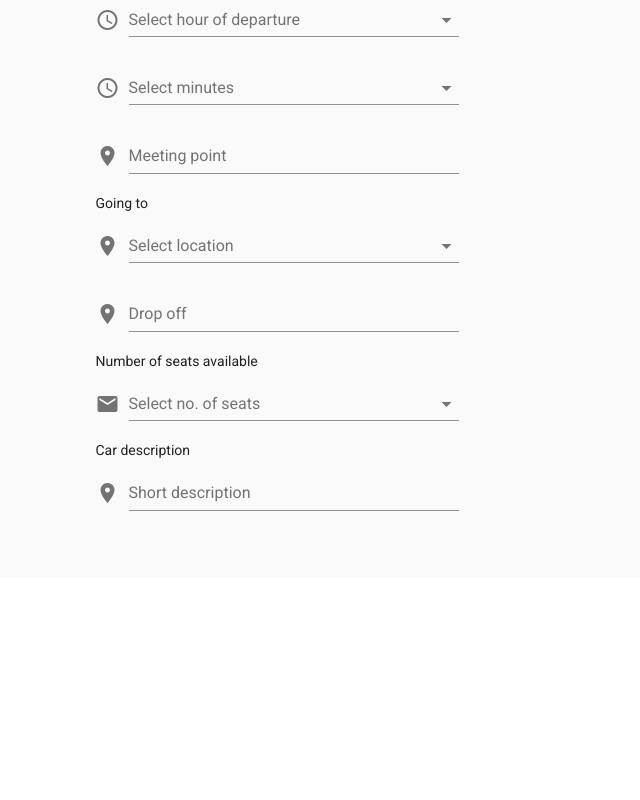
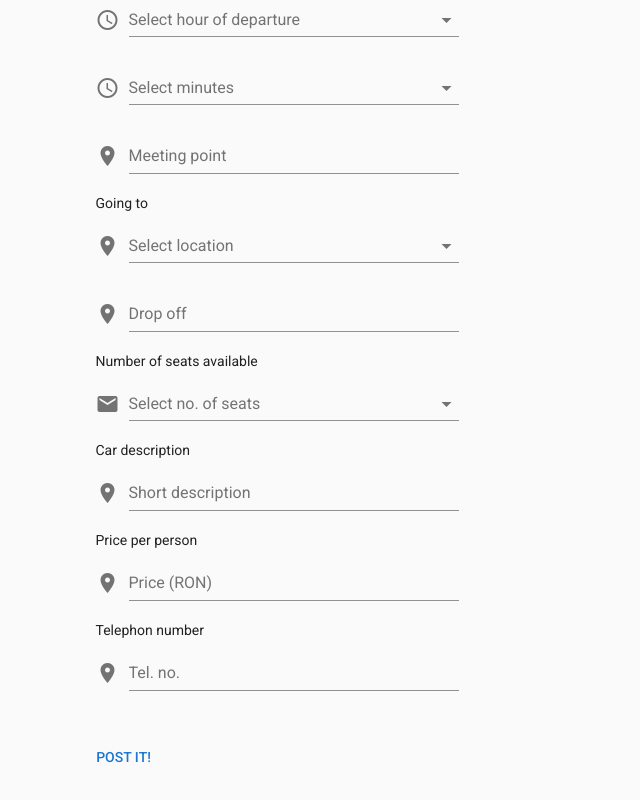
Before and after one commit to narcisabadea/SmileSharingApp-Microsoft-DoITGirls-Hackathon, a Vue app: page /#/CarOffer in a window 1280 px wide. Shown: the part 334-1134 px from the top of the page, without its empty margins (0-640 px from the left). Before the commit the page ends 912 px from the top, so only its background shows below. Built offline with nearby package versions, Linux system fonts and the light colour scheme; no server answers; sample sign-in values are in the browser's storage.

Commit message:
update carOffer

```diff
--- a/src/components/CarOffer.vue
+++ b/src/components/CarOffer.vue
@@ -2,7 +2,7 @@
   <v-container>
     <v-layout align-center justify-space-between row wrap>
       <v-container>
-        <h2>Offer transportation</h2>
+        <h2>Find yourself a ride</h2>
         Departure date
         <v-flex xs12 sm6 md4>
           <v-menu
@@ -81,8 +81,43 @@
             label="Short description">
           </v-textarea>
         </v-flex>
+        Price per person
+        <v-flex xs12 sm6 md4>
+          <v-textarea
+            auto-grow
+            rows = 1
+            prepend-icon="location_on"
+            label="Price (RON)">
+          </v-textarea>
+        </v-flex>
+         Telephon number
+        <v-flex xs12 sm6 md4>
+          <v-textarea
+            auto-grow
+            rows = 1
+            prepend-icon="location_on"
+            label="Tel. no.">
+          </v-textarea>
+        </v-flex>
       </v-container>
     </v-layout>
+    <v-btn
+      v-if="send === false"
+      color="primary"
+      flat
+      @click="sendRequest">
+      Post it!
+    </v-btn>
+    <v-card v-if="send === true">
+      <v-alert :value="true" type="success">
+        Success!
+      </v-alert>
+      <v-spacer></v-spacer>
+      <v-btn to="/" flat>
+        <v-icon left>keyboard_arrow_left</v-icon>
+        Back
+      </v-btn>
+    </v-card>
   </v-container>
 </template>
 
@@ -98,8 +133,34 @@ export default {
       date: new Date().toISOString().substr(0, 10),
       time: null,
       menu1: false,
-      menu2: false
+      menu2: false,
+      send: false
     }
+  },
+  methods: {
+    sendRequest () {
+      firebase.firestore().collection('Requests').add({
+        nameUniversity: this.item.nameUniversity,
+        descriptionUniversity: this.item.descriptionUniversity,
+        websiteUniversity: this.item.websiteUniversity,
+        locationUniversity: location,
+        status: 'pending'
+      }).then(docRef => {
+        firebase.firestore().collection('Users/').doc(firebase.auth().currentUser.uid).update({
+          requestId: docRef.id
+        })
+      }).catch(error => {
+        console.error('Error writing document: ', error)
+      })
+      this.item.nameUniversity = ''
+      this.item.descriptionUniversity = ''
+      this.item.websiteUniversity = ''
+      this.item.locationUniversity = ''
+      this.send = true
+      // firebase.firestore().collection('Users/').doc(this.userDetails.id).update({
+      //   type: 'requesting'
+      // })
+    },
   },
   created () {
     this.locations = LocalitiesRO
```
